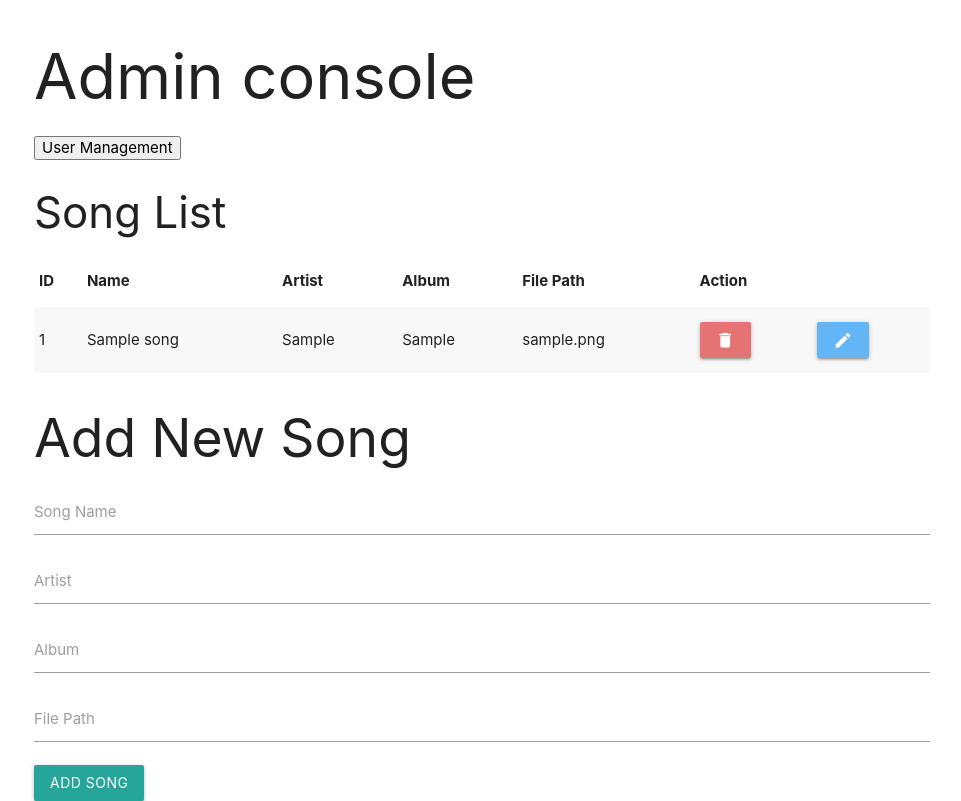
After one commit to caiocotts/myousik, a PHP site: page /musicmanagement.php in a window 1280 px wide. The commit adds this page. Shown: the whole page, without its empty margins (158-1119 px from the left). Run offline with PHP 8.4, Linux system fonts and the light colour scheme; the visitor is signed in with stand-in values (Sample User, id 1); tables that the repository leaves empty or names only in its code hold one stand-in row (values such as "Sample post"); data that the repository does not hold is empty.

Commit message:
Create admin console pages.

```diff
--- a/src/feedback.html
+++ b/src/feedback.html
@@ -23,7 +23,7 @@
                         <li><a href="about.html">ABOUT</a></li>
                         <li><a href="information.html">INFORMATION</a></li>
                         <li><a href="feedback.html">FEEDBACK</a></li>
-                        <li><a href="login.php">LOGIN</a></li>
+                        <li><a href="login.html">LOGIN</a></li>
                     </ul>
                 </div>
         </nav>
--- /dev/null
+++ b/src/musicmanagement.php
@@ -0,0 +1,199 @@
+<?php ob_start() ?>
+<!DOCTYPE html>
+<html>
+
+<head>
+    <title>Song List</title>
+    <link rel="stylesheet" href="https://fonts.googleapis.com/icon?family=Material+Icons">
+    <link rel="stylesheet" href="https://cdnjs.cloudflare.com/ajax/libs/materialize/1.0.0/css/materialize.min.css">
+</head>
+
+<body>
+    <?php
+    session_start();
+
+    if (!isset($_SESSION["is_admin"]) || !$_SESSION["is_admin"]) {
+        http_response_code(401);
+        echo "<h1>401</h1>";
+        echo "Unauthorized: You do not have permission to access this page.\n";
+        echo "</body>\n</html>";
+        exit();
+    }
+    ?>
+    <div class="container">
+        <h1>Admin console</h1>
+        <button onclick="window.location.href='usermanagement.php';">User Management</button>
+        <h3>Song List</h3>
+        <?php
+        $mysqli = new mysqli("mysql", "root", "n01415150", "myousik");
+
+        if ($mysqli->connect_errno) {
+            echo "Failed to connect to MySQL: " . $mysqli->connect_error;
+            exit();
+        }
+
+        if ($_SERVER["REQUEST_METHOD"] == "POST" && isset($_POST["action"]) && $_POST["action"] == "create") {
+            $name = $mysqli->real_escape_string($_POST["name"]);
+            $artist = $mysqli->real_escape_string($_POST["artist"]);
+            $album = $mysqli->real_escape_string($_POST["album"]);
+            $file_path = $mysqli->real_escape_string($_POST["file_path"]);
+
+            $mysqli->query("INSERT INTO songs (name, artist, album, file_path) VALUES ('$name', '$artist', '$album', '$file_path')");
+        }
+
+        if ($_SERVER["REQUEST_METHOD"] == "POST" && isset($_POST["action"]) && $_POST["action"] == "delete") {
+            $id = $mysqli->real_escape_string($_POST["id"]);
+            $mysqli->query("DELETE FROM songs WHERE id = $id");
+        }
+
+        if ($_SERVER["REQUEST_METHOD"] == "POST" && isset($_POST["action"]) && $_POST["action"] == "update") {
+            $id = $mysqli->real_escape_string($_POST["id"]);
+            $name = $mysqli->real_escape_string($_POST["name"]);
+            $artist = $mysqli->real_escape_string($_POST["artist"]);
+            $album = $mysqli->real_escape_string($_POST["album"]);
+            $file_path = $mysqli->real_escape_string($_POST["file_path"]);
+
+            $mysqli->query("UPDATE songs SET name = '$name', artist = '$artist', album = '$album', file_path = '$file_path' WHERE id = $id");
+        }
+
+        $result = $mysqli->query("SELECT * FROM songs");
+
+        if (!$result) {
+            echo "Error fetching songs: " . $mysqli->error;
+            exit();
+        }
+
+        echo "<table class='striped'>";
+        echo "<thead><tr><th>ID</th><th>Name</th><th>Artist</th><th>Album</th><th>File Path</th><th>Action</th></tr></thead>";
+        echo "<tbody>";
+        while ($row = $result->fetch_assoc()) {
+            echo "<tr>";
+            echo "<td>" . $row["id"] . "</td>";
+            echo "<td>" . htmlspecialchars($row["name"]) . "</td>";
+            echo "<td>" . htmlspecialchars($row["artist"]) . "</td>";
+            echo "<td>" . htmlspecialchars($row["album"]) . "</td>";
+            echo "<td>" . htmlspecialchars($row["file_path"]) . "</td>";
+            echo "<td><button class='btn red lighten-2' onclick='deleteSong(" . $row["id"] . ")'><i class='material-icons'>delete</i></button></td>";
+            echo "<td><button class='btn blue lighten-2' onclick='openEditModal(" . $row["id"] . ", \"" . htmlspecialchars(addslashes($row["name"])) . "\", \"" . htmlspecialchars(addslashes($row["artist"])) . "\", \"" . htmlspecialchars(addslashes($row["album"])) . "\", \"" . htmlspecialchars(addslashes($row["file_path"])) . "\")'><i class='material-icons'>edit</i></button></td>";
+            echo "</tr>";
+        }
+        echo "</tbody>";
+        echo "</table>";
+
+        $mysqli->close();
+        ?>
+    </div>
+    <div class="container">
+        <h2>Add New Song</h2>
+        <form action="<?php echo htmlspecialchars($_SERVER["PHP_SELF"]); ?>" method="post">
+            <input type="hidden" name="action" value="create">
+            <div class="input-field">
+                <input type="text" name="name" id="name" required>
+                <label for="name">Song Name</label>
+            </div>
+            <div class="input-field">
+                <input type="text" name="artist" id="artist" required>
+                <label for="artist">Artist</label>
+            </div>
+            <div class="input-field">
+                <input type="text" name="album" id="album" required>
+                <label for="album">Album</label>
+            </div>
+            <div class="input-field">
+                <input type="text" name="file_path" id="file_path" required>
+                <label for="file_path">File Path</label>
+            </div>
+            <button type="submit" class="btn waves-effect waves-light">Add Song</button>
+        </form>
+    </div>
+
+    <div id="editSongModal" class="modal">
+        <div class="modal-content">
+            <h4>Edit Song</h4>
+            <form id="editSongForm" method="post">
+                <input type="hidden" name="action" value="update">
+                <input type="hidden" name="id" id="edit_id">
+                <div class="input-field">
+                    <input type="text" name="name" id="edit_name" required>
+                    <label for="edit_name">Song Name</label>
+                </div>
+                <div class="input-field">
+                    <input type="text" name="artist" id="edit_artist" required>
+                    <label for="edit_artist">Artist</label>
+                </div>
+                <div class="input-field">
+                    <input type="text" name="album" id="edit_album" required>
+                    <label for="edit_album">Album</label>
+                </div>
+                <div class="input-field">
+                    <input type="text" name="file_path" id="edit_file_path" required>
+                    <label for="edit_file_path">File Path</label>
+                </div>
+            </form>
+        </div>
+        <div class="modal-footer">
+            <button type="button" class="btn blue lighten-2 waves-effect waves-light" onclick="submitEditForm()">Save
+                Changes</button>
+            <button type="button" class="btn grey lighten-1 modal-close waves-effect waves-light">Cancel</button>
+        </div>
+    </div>
+
+    <script src="https://cdnjs.cloudflare.com/ajax/libs/materialize/1.0.0/js/materialize.min.js"></script>
+    <script>
+        function deleteSong(id) {
+            if (confirm("Are you sure you want to delete this song?")) {
+                var xhr = new XMLHttpRequest();
+                xhr.open("POST", window.location.href, true);
+                xhr.setRequestHeader("Content-Type", "application/x-www-form-urlencoded");
+                xhr.onreadystatechange = function () {
+                    if (xhr.readyState == 4 && xhr.status == 200) {
+                        location.reload();
+                    }
+                };
+                xhr.send("action=delete&id=" + encodeURIComponent(id));
+            }
+        }
+        document.addEventListener('DOMContentLoaded', function () {
+            var elems = document.querySelectorAll('.modal');
+            var instances = M.Modal.init(elems);
+        });
+
+        function openEditModal(id, name, artist, album, file_path) {
+            var modal = document.querySelector('#editSongModal');
+            M.Modal.getInstance(modal).open();
+
+            document.querySelector('#edit_id').value = id;
+            document.querySelector('#edit_name').value = name;
+            document.querySelector('#edit_artist').value = artist;
+            document.querySelector('#edit_album').value = album;
+            document.querySelector('#edit_file_path').value = file_path;
+
+            M.updateTextFields();
+        }
+
+        function serializeForm(form) {
+            var formData = new FormData(form);
+            var encodedData = [];
+            for (var pair of formData.entries()) {
+                encodedData.push(encodeURIComponent(pair[0]) + "=" + encodeURIComponent(pair[1]));
+            }
+            return encodedData.join("&");
+        }
+
+        function submitEditForm() {
+            var xhr = new XMLHttpRequest();
+            xhr.open("POST", window.location.href, true);
+            xhr.setRequestHeader("Content-Type", "application/x-www-form-urlencoded");
+            xhr.onreadystatechange = function () {
+                if (xhr.readyState == 4 && xhr.status == 200) {
+                    location.reload();
+                }
+            };
+            var form = document.querySelector('#editSongForm');
+            xhr.send(serializeForm(form));
+        }
+    </script>
+</body>
+
+</html>
+<?php ob_end_flush() ?>
--- a/src/register.php
+++ b/src/register.php
@@ -46,14 +46,14 @@
             $salt = genSalt();
             $hash = hash("sha256", $salt . $_POST["password"], false);
 
-            $sql = "insert into users values (null, '$username', '$salt', '$hash');";
+            $sql = "insert into users values (null, '$username', '$salt', '$hash', false);";
             $result = mysqli_query($dbc, "select username from users where username = '$username'");
             if ($result->num_rows > 0) {
                 $usernameErr = "user already exists";
             } else {
                 mysqli_query($dbc, $sql) or die("error: could not query database");
                 mysqli_close($dbc);
-                header("Location: loginsent.html");
+                header("Location: login.php");
             }
         }
     }
```
Also changed, not shown: src/css/style.css (+10 -0 lines), src/login.php (+6 -6 lines), src/loginsent.php (renamed from src/loginsent.html, +4 -5 lines), src/usermanagement.php (added, +86 -0 lines).
